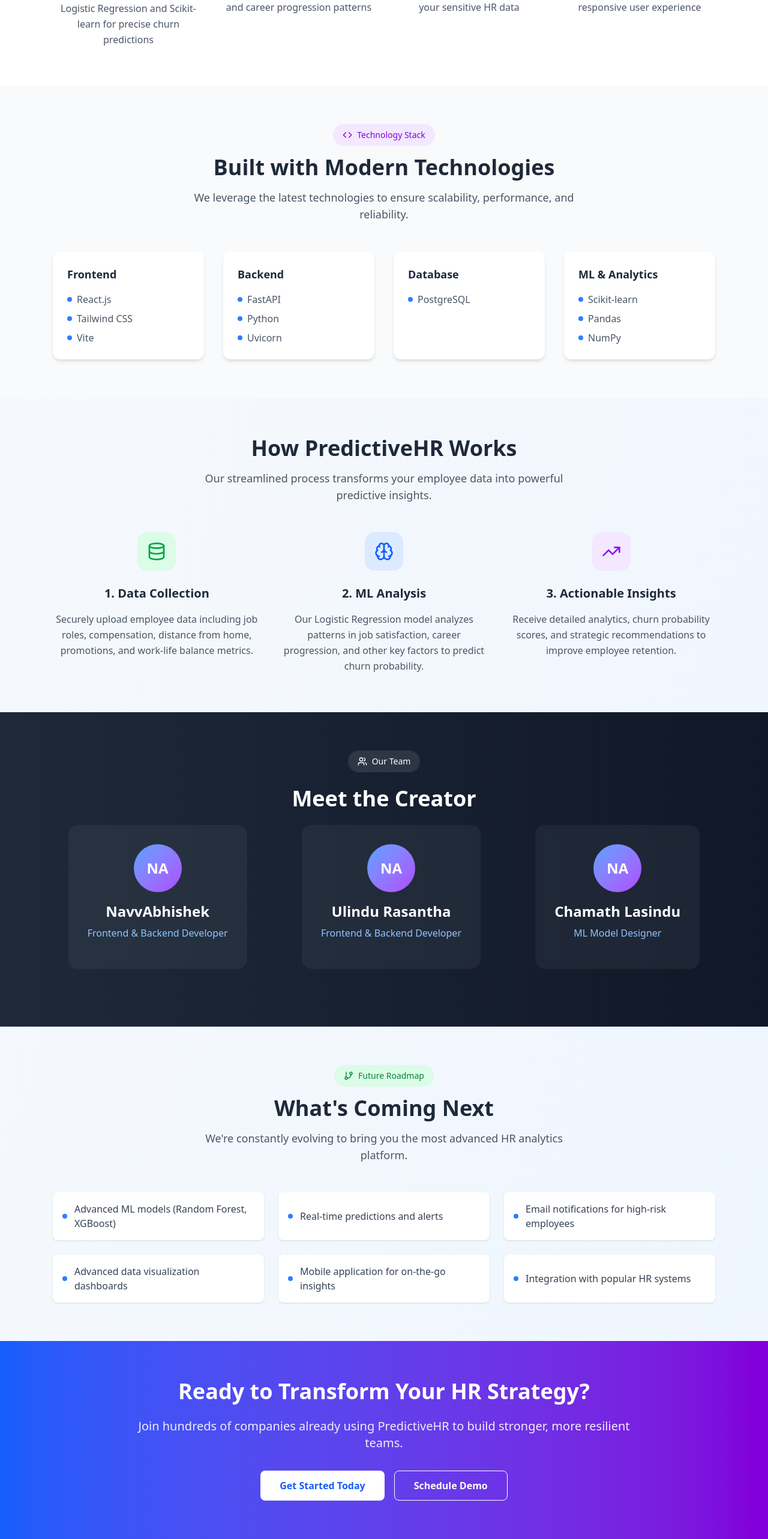
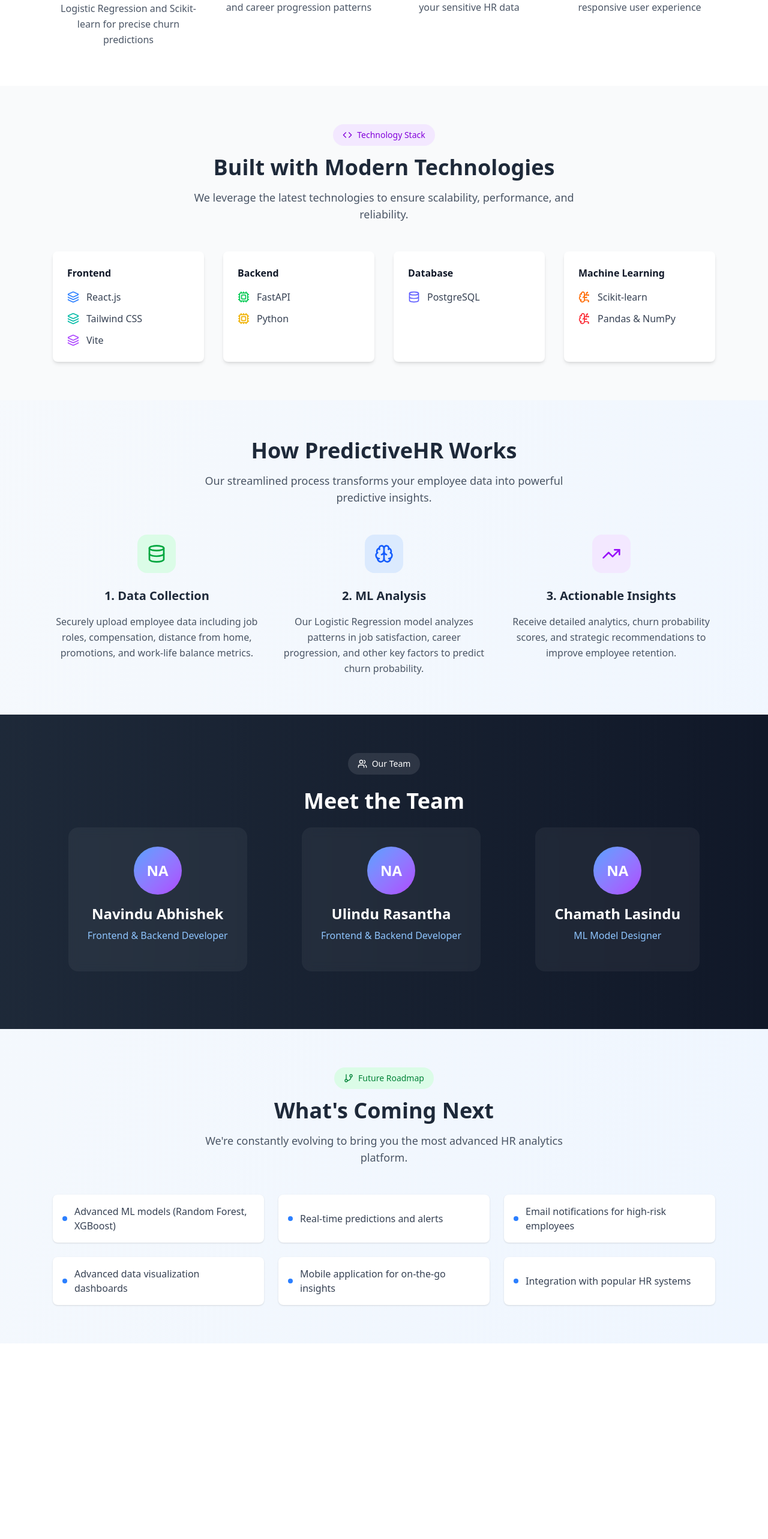
Before and after one commit to UlinduRasantha/PredictiveHR, a React (Vite) app in the folder frontend/: page /about-us in a window 1280 px wide. Shown: the part 1306-3871 px from the top of the page at 60% size. After the commit the page ends 3545 px from the top, so only its background shows below. Built offline with nearby package versions, Linux system fonts and the light colour scheme.

Commit message:
update about us page

```diff
--- a/frontend/src/pages/AboutUs.jsx
+++ b/frontend/src/pages/AboutUs.jsx
@@ -1,43 +1,84 @@
-import React from 'react';
-import { Users, Target, Brain, Shield, Zap, TrendingUp, Code, Database, BarChart3, GitBranch } from 'lucide-react';
+import React from "react";
+import {
+  Users,
+  Target,
+  Brain,
+  Shield,
+  Zap,
+  TrendingUp,
+  Code,
+  Database,
+  BarChart3,
+  GitBranch,
+  Cpu,
+  Layers,
+  BrainCircuit,
+} from "lucide-react";
 
 const AboutUs = () => {
   const stats = [
-    { number: '89%', label: 'Prediction Accuracy' },
-    { number: '500+', label: 'Companies Served' },
-    { number: '10K+', label: 'Employee Profiles Analyzed' },
-    { number: '24/7', label: 'System Uptime' }
+    { number: "89%", label: "Prediction Accuracy" },
+    { number: "500+", label: "Companies Served" },
+    { number: "10K+", label: "Employee Profiles Analyzed" },
+    { number: "24/7", label: "System Uptime" },
   ];
 
   const features = [
     {
       icon: Brain,
-      title: 'Machine Learning Powered',
-      description: 'Advanced algorithms using Logistic Regression and Scikit-learn for precise churn predictions'
+      title: "Machine Learning Powered",
+      description:
+        "Advanced algorithms using Logistic Regression and Scikit-learn for precise churn predictions",
     },
     {
       icon: BarChart3,
-      title: 'Comprehensive Analytics',
-      description: 'Deep insights into job satisfaction, work-life balance, and career progression patterns'
+      title: "Comprehensive Analytics",
+      description:
+        "Deep insights into job satisfaction, work-life balance, and career progression patterns",
     },
     {
       icon: Shield,
-      title: 'Secure & Reliable',
-      description: 'PostgreSQL database with enterprise-grade security for your sensitive HR data'
+      title: "Secure & Reliable",
+      description:
+        "PostgreSQL database with enterprise-grade security for your sensitive HR data",
     },
     {
       icon: Zap,
-      title: 'Real-time Processing',
-      description: 'FastAPI backend delivers lightning-fast predictions and responsive user experience'
-    }
+      title: "Real-time Processing",
+      description:
+        "FastAPI backend delivers lightning-fast predictions and responsive user experience",
+    },
   ];
-
-  const techStack = [
-    { category: 'Frontend', technologies: ['React.js', 'Tailwind CSS', 'Vite'] },
-    { category: 'Backend', technologies: ['FastAPI', 'Python', 'Uvicorn'] },
-    { category: 'Database', technologies: ['PostgreSQL'] },
-    { category: 'ML & Analytics', technologies: ['Scikit-learn', 'Pandas', 'NumPy'] }
-  ];
+  const techStack = {
+    frontend: [
+      { name: "React.js", icon: <Layers className="h-5 w-5 text-blue-500" /> },
+      {
+        name: "Tailwind CSS",
+        icon: <Layers className="h-5 w-5 text-teal-500" />,
+      },
+      { name: "Vite", icon: <Layers className="h-5 w-5 text-purple-500" /> },
+    ],
+    backend: [
+      { name: "FastAPI", icon: <Cpu className="h-5 w-5 text-green-500" /> },
+      { name: "Python", icon: <Cpu className="h-5 w-5 text-yellow-500" /> },
+    ],
+    database: [
+      {
+        name: "PostgreSQL",
+        icon: <Database className="h-5 w-5 text-indigo-500" />,
+      },
+    ],
+    machineLearning: [
+      {
+        name: "Scikit-learn",
+        icon: <BrainCircuit className="h-5 w-5 text-orange-500" />,
+      },
+      {
+        name: "Pandas & NumPy",
+        icon: <BrainCircuit className="h-5 w-5 text-red-500" />,
+      },
+    ],
+  };
 
   return (
     <div className="min-h-screen bg-gradient-to-br from-slate-50 to-blue-50">
@@ -47,8 +88,9 @@
         <div className="relative max-w-6xl mx-auto px-6 text-center">
           <h1 className="text-5xl font-bold mb-6">About PredictiveHR</h1>
           <p className="text-xl max-w-3xl mx-auto leading-relaxed">
-            Revolutionizing human resources with intelligent churn prediction and actionable insights.
-            We empower organizations to retain top talent through data-driven decision making.
+            Revolutionizing human resources with intelligent churn prediction
+            and actionable insights. We empower organizations to retain top
+            talent through data-driven decision making.
           </p>
         </div>
       </div>
@@ -65,20 +107,25 @@
               Predicting Tomorrow's Workforce Today
             </h2>
             <p className="text-gray-600 text-lg leading-relaxed mb-6">
-              At PredictiveHR, we believe that understanding employee behavior is the key to building
-              stronger, more resilient organizations. Our cutting-edge machine learning platform analyzes
-              comprehensive employee metrics to predict resignation probability with unprecedented accuracy.
+              At PredictiveHR, we believe that understanding employee behavior
+              is the key to building stronger, more resilient organizations. Our
+              cutting-edge machine learning platform analyzes comprehensive
+              employee metrics to predict resignation probability with
+              unprecedented accuracy.
             </p>
             <p className="text-gray-600 text-lg leading-relaxed">
-              By transforming complex data into actionable insights, we help HR teams proactively address
-              retention challenges, improve employee satisfaction, and build lasting organizational success.
+              By transforming complex data into actionable insights, we help HR
+              teams proactively address retention challenges, improve employee
+              satisfaction, and build lasting organizational success.
             </p>
           </div>
           <div className="bg-white rounded-2xl p-8 shadow-xl">
             <div className="grid grid-cols-2 gap-6">
               {stats.map((stat, index) => (
                 <div key={index} className="text-center">
-                  <div className="text-3xl font-bold text-blue-600 mb-2">{stat.number}</div>
+                  <div className="text-3xl font-bold text-blue-600 mb-2">
+                    {stat.number}
+                  </div>
                   <div className="text-gray-600 text-sm">{stat.label}</div>
                 </div>
               ))}
@@ -91,10 +138,12 @@
       <div className="bg-white py-16">
         <div className="max-w-6xl mx-auto px-6">
           <div className="text-center mb-12">
-            <h2 className="text-4xl font-bold text-gray-800 mb-4">Why Choose PredictiveHR?</h2>
+            <h2 className="text-4xl font-bold text-gray-800 mb-4">
+              Why Choose PredictiveHR?
+            </h2>
             <p className="text-gray-600 text-lg max-w-2xl mx-auto">
-              Our platform combines advanced technology with deep HR expertise to deliver
-              unmatched insights into employee retention.
+              Our platform combines advanced technology with deep HR expertise
+              to deliver unmatched insights into employee retention.
             </p>
           </div>
           <div className="grid md:grid-cols-2 lg:grid-cols-4 gap-8">
@@ -103,8 +152,12 @@
                 <div className="inline-flex items-center justify-center w-16 h-16 bg-blue-100 text-blue-600 rounded-2xl mb-4 group-hover:bg-blue-600 group-hover:text-white transition-colors duration-300">
                   <feature.icon className="w-8 h-8" />
                 </div>
-                <h3 className="text-xl font-semibold text-gray-800 mb-3">{feature.title}</h3>
-                <p className="text-gray-600 leading-relaxed">{feature.description}</p>
+                <h3 className="text-xl font-semibold text-gray-800 mb-3">
+                  {feature.title}
+                </h3>
+                <p className="text-gray-600 leading-relaxed">
+                  {feature.description}
+                </p>
               </div>
             ))}
           </div>
@@ -119,23 +172,31 @@
               <Code className="w-4 h-4" />
               Technology Stack
             </div>
-            <h2 className="text-4xl font-bold text-gray-800 mb-4">Built with Modern Technologies</h2>
+            <h2 className="text-4xl font-bold text-gray-800 mb-4">
+              Built with Modern Technologies
+            </h2>
             <p className="text-gray-600 text-lg max-w-2xl mx-auto">
-              We leverage the latest technologies to ensure scalability, performance, and reliability.
+              We leverage the latest technologies to ensure scalability,
+              performance, and reliability.
             </p>
           </div>
-          <div className="grid md:grid-cols-2 lg:grid-cols-4 gap-8">
-            {techStack.map((stack, index) => (
-              <div key={index} className="bg-white rounded-xl p-6 shadow-md">
-                <h3 className="text-lg font-semibold text-gray-800 mb-4">{stack.category}</h3>
-                <div className="space-y-2">
-                  {stack.technologies.map((tech, techIndex) => (
-                    <div key={techIndex} className="flex items-center gap-2">
-                      <div className="w-2 h-2 bg-blue-500 rounded-full"></div>
-                      <span className="text-gray-600">{tech}</span>
-                    </div>
+          <div className="mt-12 grid grid-cols-1 sm:grid-cols-2 lg:grid-cols-4 gap-8 text-left">
+            {Object.entries(techStack).map(([category, techs]) => (
+              <div key={category} className="bg-white p-6 rounded-lg shadow-md">
+                <h3 className="font-semibold text-gray-900 mb-4 capitalize">
+                  {category.replace(/([A-Z])/g, " $1").trim()}
+                </h3>
+                <ul className="space-y-3">
+                  {techs.map((tech) => (
+                    <li
+                      key={tech.name}
+                      className="flex items-center space-x-3 text-gray-700"
+                    >
+                      {tech.icon}
+                      <span>{tech.name}</span>
+                    </li>
                   ))}
-                </div>
+                </ul>
               </div>
             ))}
           </div>
@@ -146,9 +207,12 @@
       <div className="py-16">
         <div className="max-w-6xl mx-auto px-6">
           <div className="text-center mb-12">
-            <h2 className="text-4xl font-bold text-gray-800 mb-4">How PredictiveHR Works</h2>
+            <h2 className="text-4xl font-bold text-gray-800 mb-4">
+              How PredictiveHR Works
+            </h2>
             <p className="text-gray-600 text-lg max-w-2xl mx-auto">
-              Our streamlined process transforms your employee data into powerful predictive insights.
+              Our streamlined process transforms your employee data into
+              powerful predictive insights.
             </p>
           </div>
           <div className="grid md:grid-cols-3 gap-8">
@@ -156,30 +220,37 @@
               <div className="inline-flex items-center justify-center w-16 h-16 bg-green-100 text-green-600 rounded-2xl mb-6">
                 <Database className="w-8 h-8" />
               </div>
-              <h3 className="text-xl font-semibold text-gray-800 mb-4">1. Data Collection</h3>
+              <h3 className="text-xl font-semibold text-gray-800 mb-4">
+                1. Data Collection
+              </h3>
               <p className="text-gray-600 leading-relaxed">
-                Securely upload employee data including job roles, compensation, distance from home,
-                promotions, and work-life balance metrics.
+                Securely upload employee data including job roles, compensation,
+                distance from home, promotions, and work-life balance metrics.
               </p>
             </div>
             <div className="text-center">
               <div className="inline-flex items-center justify-center w-16 h-16 bg-blue-100 text-blue-600 rounded-2xl mb-6">
                 <Brain className="w-8 h-8" />
               </div>
-              <h3 className="text-xl font-semibold text-gray-800 mb-4">2. ML Analysis</h3>
+              <h3 className="text-xl font-semibold text-gray-800 mb-4">
+                2. ML Analysis
+              </h3>
               <p className="text-gray-600 leading-relaxed">
-                Our Logistic Regression model analyzes patterns in job satisfaction, career progression,
-                and other key factors to predict churn probability.
+                Our Logistic Regression model analyzes patterns in job
+                satisfaction, career progression, and other key factors to
+                predict churn probability.
               </p>
             </div>
             <div className="text-center">
               <div className="inline-flex items-center justify-center w-16 h-16 bg-purple-100 text-purple-600 rounded-2xl mb-6">
                 <TrendingUp className="w-8 h-8" />
               </div>
-              <h3 className="text-xl font-semibold text-gray-800 mb-4">3. Actionable Insights</h3>
+              <h3 className="text-xl font-semibold text-gray-800 mb-4">
+                3. Actionable Insights
+              </h3>
               <p className="text-gray-600 leading-relaxed">
-                Receive detailed analytics, churn probability scores, and strategic recommendations
-                to improve employee retention.
+                Receive detailed analytics, churn probability scores, and
+                strategic recommendations to improve employee retention.
               </p>
             </div>
           </div>
@@ -193,18 +264,17 @@
             <Users className="w-4 h-4" />
             Our Team
           </div>
-          <h2 className="text-4xl font-bold mb-6">Meet the Creator</h2>
+          <h2 className="text-4xl font-bold mb-6">Meet the Team</h2>
 
-         <div className='flex flex-row gap-10'>
+          <div className="flex flex-row gap-10">
             <div className="max-w-xl mx-auto">
               <div className="bg-white/5 backdrop-blur-sm rounded-2xl p-8 mb-8">
                 <div className="w-20 h-20 bg-gradient-to-br from-blue-400 to-purple-500 rounded-full mx-auto mb-4 flex items-center justify-center">
                   <span className="text-2xl font-bold">NA</span>
                 </div>
-              <h3 className="text-2xl font-bold mb-2">NavvAbhishek</h3>
-              <p className="text-blue-300 mb-4">Frontend & Backend Developer</p>
-              <p className="text-gray-300 leading-relaxed">
-
+                <h3 className="text-2xl font-bold mb-2">Navindu Abhishek</h3>
+                <p className="text-blue-300 mb-4">
+                  Frontend & Backend Developer
                 </p>
               </div>
             </div>
@@ -215,9 +285,8 @@
                   <span className="text-2xl font-bold">NA</span>
                 </div>
                 <h3 className="text-2xl font-bold mb-2">Ulindu Rasantha</h3>
-              <p className="text-blue-300 mb-4">Frontend & Backend Developer</p>
-              <p className="text-gray-300 leading-relaxed">
-
+                <p className="text-blue-300 mb-4">
+                  Frontend & Backend Developer
                 </p>
               </div>
             </div>
@@ -228,13 +297,9 @@
                 </div>
                 <h3 className="text-2xl font-bold mb-2">Chamath Lasindu</h3>
                 <p className="text-blue-300 mb-4">ML Model Designer</p>
-              <p className="text-gray-300 leading-relaxed">
-
-              </p>
               </div>
             </div>
           </div>
-
         </div>
       </div>
 
@@ -246,43 +311,31 @@
               <GitBranch className="w-4 h-4" />
               Future Roadmap
             </div>
-            <h2 className="text-4xl font-bold text-gray-800 mb-4">What's Coming Next</h2>
+            <h2 className="text-4xl font-bold text-gray-800 mb-4">
+              What's Coming Next
+            </h2>
             <p className="text-gray-600 text-lg max-w-2xl mx-auto mb-8">
-              We're constantly evolving to bring you the most advanced HR analytics platform.
+              We're constantly evolving to bring you the most advanced HR
+              analytics platform.
             </p>
           </div>
           <div className="grid md:grid-cols-2 lg:grid-cols-3 gap-6">
             {[
-              'Advanced ML models (Random Forest, XGBoost)',
-              'Real-time predictions and alerts',
-              'Email notifications for high-risk employees',
-              'Advanced data visualization dashboards',
-              'Mobile application for on-the-go insights',
-              'Integration with popular HR systems'
+              "Advanced ML models (Random Forest, XGBoost)",
+              "Real-time predictions and alerts",
+              "Email notifications for high-risk employees",
+              "Advanced data visualization dashboards",
+              "Mobile application for on-the-go insights",
+              "Integration with popular HR systems",
             ].map((enhancement, index) => (
-              <div key={index} className="flex items-center gap-3 bg-white rounded-lg p-4 shadow-sm">
+              <div
+                key={index}
+                className="flex items-center gap-3 bg-white rounded-lg p-4 shadow-sm"
+              >
                 <div className="w-2 h-2 bg-blue-500 rounded-full flex-shrink-0"></div>
                 <span className="text-gray-700">{enhancement}</span>
               </div>
             ))}
-          </div>
-        </div>
-      </div>
-
-      {/* CTA Section */}
-      <div className="bg-gradient-to-r from-blue-600 to-purple-700 text-white py-16">
-        <div className="max-w-4xl mx-auto px-6 text-center">
-          <h2 className="text-4xl font-bold mb-6">Ready to Transform Your HR Strategy?</h2>
-          <p className="text-xl mb-8 opacity-90">
-            Join hundreds of companies already using PredictiveHR to build stronger, more resilient teams.
-          </p>
-          <div className="flex flex-col sm:flex-row gap-4 justify-center">
-            <button className="bg-white text-blue-600 px-8 py-3 rounded-lg font-semibold hover:bg-gray-100 transition-colors">
-              Get Started Today
-            </button>
-            <button className="border border-white text-white px-8 py-3 rounded-lg font-semibold hover:bg-white/10 transition-colors">
-              Schedule Demo
-            </button>
           </div>
         </div>
       </div>
```
Lines whose indentation alone changed are shown as unchanged.
